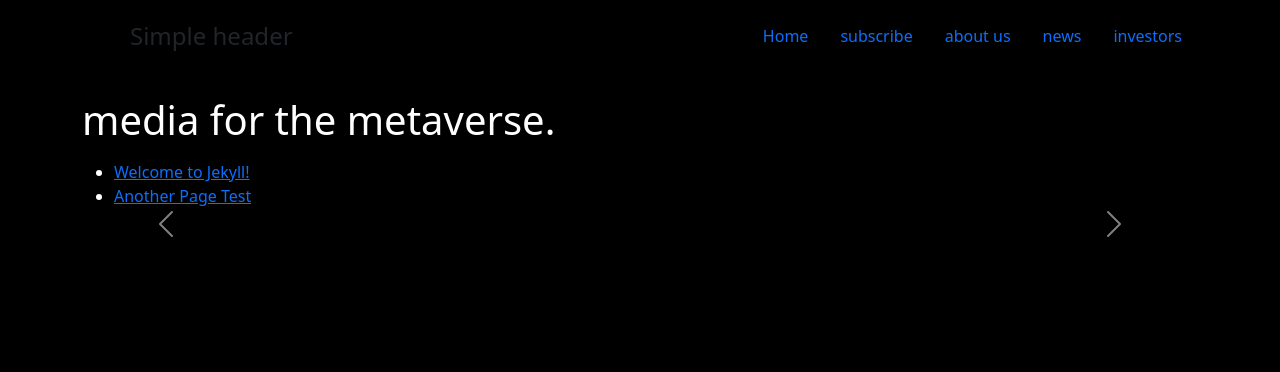
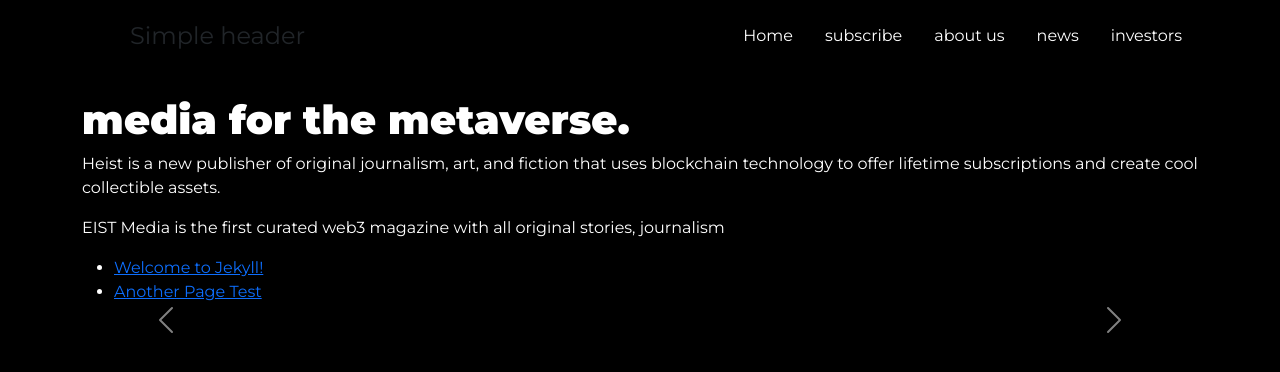
Before and after one commit to MandleDesignInc/cloudcannontest, a Jekyll site: the page built from index_backup.markdown, in a window 1280 px wide. Shown: the top 372 px of the page. Built offline with Jekyll 4.4.1, drawn with Linux system fonts in a browser that asks for light colours.

Commit message:
make editable
editable

```diff
--- a/_layouts/home.html
+++ b/_layouts/home.html
@@ -15,8 +15,8 @@
 
         <div class="row">
           <div class="col">
-            <h1>media for the metaverse.</h1>
-            <p>{{ page.subheading }}</p>
+            <h1 class="editable">media for the metaverse.</h1>
+            <p class="editable">Heist is  a new publisher of original journalism, art, and fiction that uses blockchain technology to offer lifetime subscriptions and create cool collectible assets.</p>
           </div>
         </div>
 
@@ -111,7 +111,7 @@
 
         <div class="row">
           <div class="col">
-            {{ content }}
+            <p class="editable">EIST Media is the first curated web3 magazine with all original stories, journalism</p>
           </div>
         </div>
 
--- a/assets/css/screen.css
+++ b/assets/css/screen.css
@@ -1,6 +1,28 @@
+@import url('https://fonts.googleapis.com/css2?family=Montserrat:wght@400;500;900&display=swap');
+
 body {
+  font-family: 'Montserrat', sans-serif;
   background: #000;
   color: #fff;
+}
+h1 {
+  font-weight: 900;
+}
+.nav-link {
+  color: #fff;
+}
+.nav-link:focus,.nav-link:hover {
+  color: #752f78;
+}
+.nav-link:active {
+  color: #9bef6e;
+}
+.btn-success {
+  background: #9bef6e;
+  color: #000;
+}
+.btn-success:hover {
+  background: #752f78;
 }
 
 .imagecontainer {
--- a/index.html
+++ b/index.html
@@ -1,7 +1,6 @@
 ---
 layout: home
 title: Home
-subheading: Heist is  a new publisher of original journalism, art, and fiction that uses blockchain technology to offer lifetime subscriptions and create cool collectible assets.
 images:
   - image_path: assets/images/peter.jpeg
     title: Peter
@@ -68,5 +67,3 @@
     button_text: Click + Do Something
     link: /about.html
 ---
-
-HEIST Media is the first curated web3 magazine with all original stories, journalism
```
